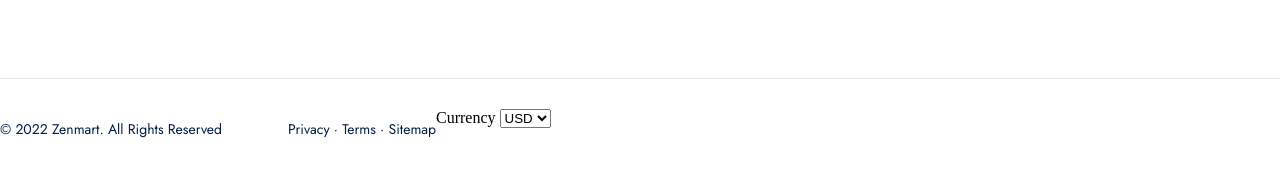
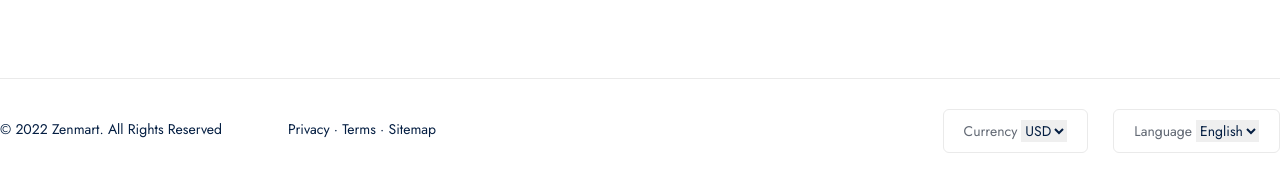
Before and after one commit to muradiljanivich/zenmart, a plain HTML site: page index.html in a window 1280 px wide. Shown: the part 4378-4551 px from the top of the page. Drawn offline with Linux system fonts and the light colour scheme.

Commit message:
feat: completed footer section view

```diff
--- a/index.html
+++ b/index.html
@@ -834,12 +834,20 @@
                         <span>© 2022 Zenmart. All Rights Reserved</span>
                         <span style="margin-left: 66px;">Privacy  ·  Terms  ·  Sitemap</span>
                     </div>
-                    <div class="foter_bottom_right">
+                    <div class="footer_bottom_right">
                         <div class="footer_select_box">
                             <span>Currency</span>
                             <select name="" id="">
                                 <option value="usd" selected>
                                     USD
+                                </option>
+                            </select>
+                        </div>
+                        <div class="footer_select_box" style="margin-left: 25px;">
+                            <span>Language</span>
+                            <select name="" id="">
+                                <option value="usd" selected>
+                                    English
                                 </option>
                             </select>
                         </div>
--- a/public/css/command.css
+++ b/public/css/command.css
@@ -372,9 +372,11 @@
 
 }
 .footer_frame .footer_bottom .footer_main{
+    width: 100%;
     margin-top: 30px;
     display: flex;
     flex-direction: row;
+    justify-content: space-between;
 
 }
 .footer_bottom .footer_main .footer_bottom_left{
@@ -392,12 +394,28 @@
     font-weight: 400;
     line-height: 40px;
 }
-.footer_bottom .footer_bottom .footer_bottom_right{
+.footer_bottom  .footer_bottom_right{
     display: flex;
     flex-direction: row;
 }
-.footer_bottom .footer_bottom_right .footer_select_box{
+.footer_frame .footer_bottom_right .footer_select_box{
+    padding: 10px 20px;
     box-sizing: border-box;
     border: 1px solid  rgb(234,234,234);
+    border-radius: 6px;
     background: rgb (255 ,255 ,255);
 }
+.footer_frame .footer_bottom_right .footer_select_box span{
+    color: rgb(98, 105, 116);
+    font-family: "jost";
+    font-size: 14px;
+    font-weight: 400;
+ }
+ .footer_frame .footer_bottom_right .footer_select_box select{
+    color: rgb(4, 30, 66);
+    font-family: "jost";
+    font-size: 14px;
+    font-weight: 400;
+    border: none;
+    outline: none;
+ }
```
